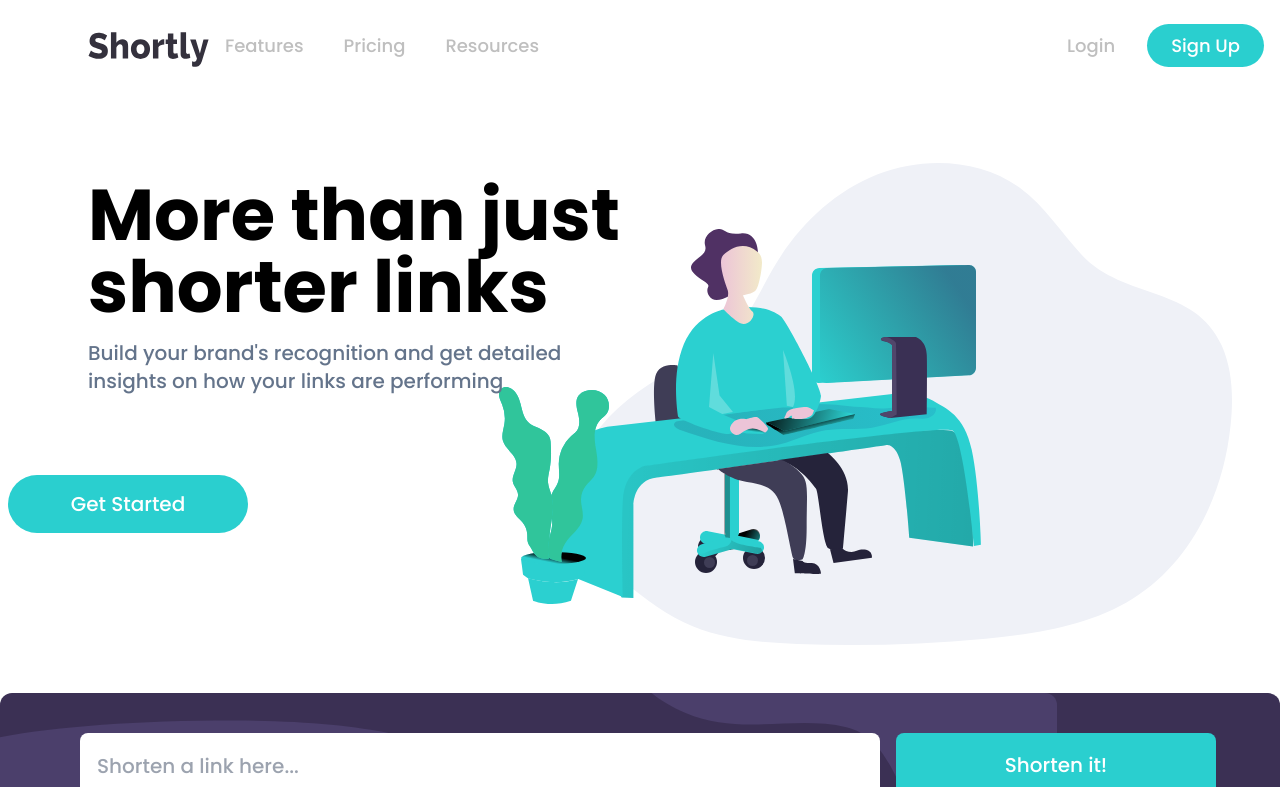
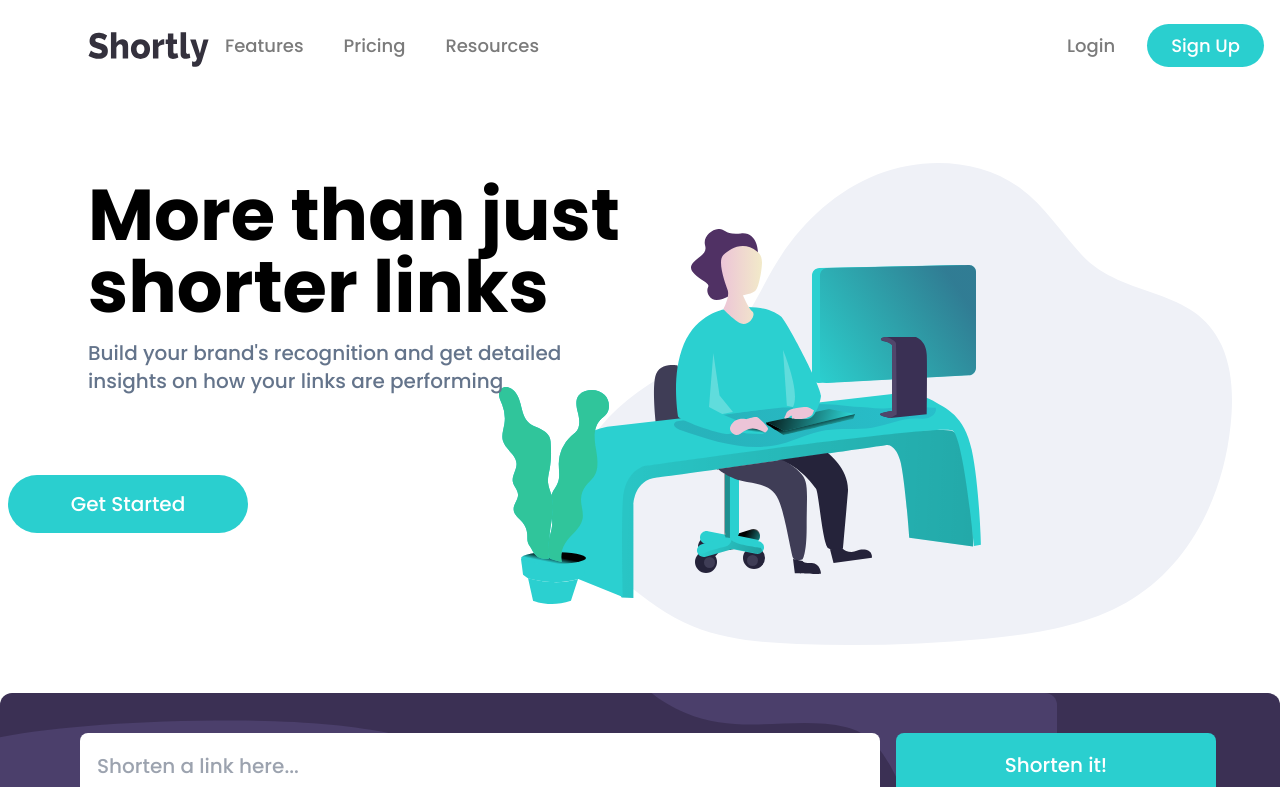
Before and after one commit to Kennetor/url-shortener, a React (Vite) app: page / in a window 1280 px wide. Shown: the top 787 px of the page. Built offline with nearby package versions, Linux system fonts and the light colour scheme.

Commit message:
fixed some colors

```diff
--- a/src/index.css
+++ b/src/index.css
@@ -18,7 +18,7 @@
   text-align: center;
 
   color: black;
-  background-color: #bfbfbf;
+  background-color: #F1F1F1;
 }
 body {
   font-size: 18px;
@@ -41,5 +41,5 @@ h1 {
   height: 400px;
 }
 p {
-    color: #bfbfbf;
+    color: #7B7B7B;
 }
```
